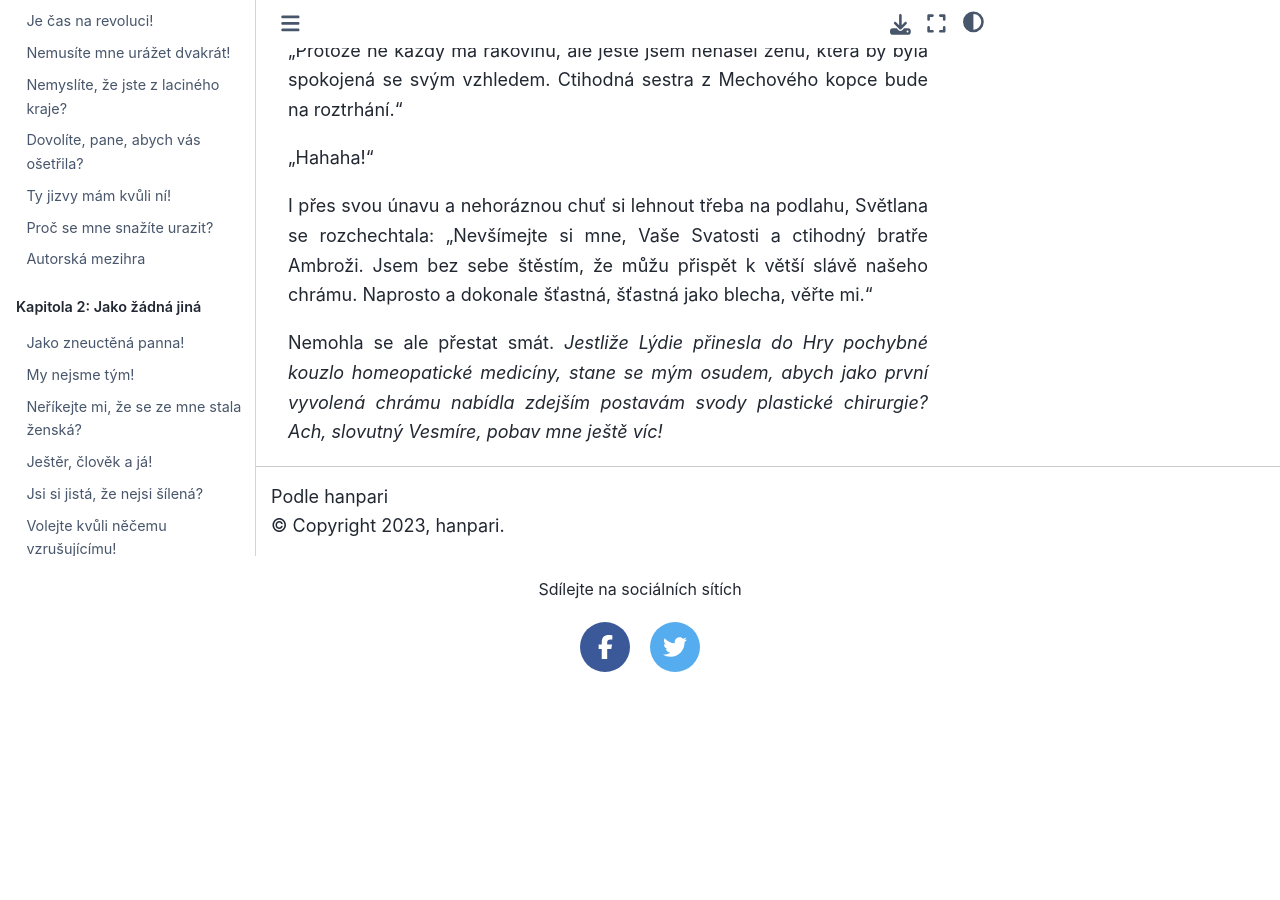
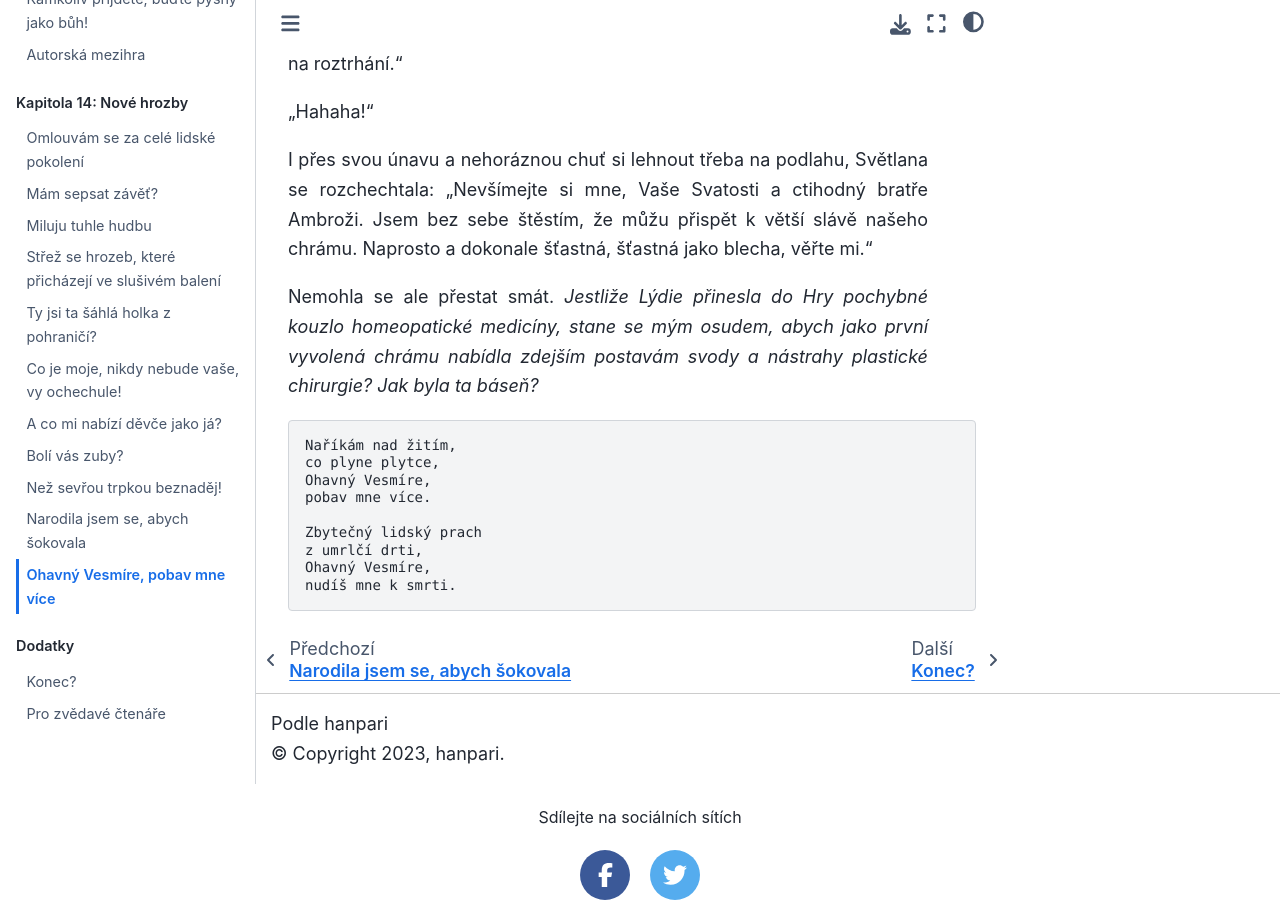
Before and after one commit to hanpari/sest-spolecniku, a Sphinx documentation site: the page built from source/sest_spolecniku/014-nove-hrozby/11.md, in a window 1280 px wide and 900 px high, scrolled down 9850 px. Built offline with Sphinx 7.4.7 and the Sphinx Book theme 1.1.4, drawn with Linux system fonts in a browser that asks for light colours; pages that are not in the unit, such as notebooks, are missing from menus; before the commit the page ends 10522 px from its top, so only the background shows below that; some of the changed text lies outside the part shown.

Commit message:
Pobav mne vice

```diff
--- a/source/sest_spolecniku/014-nove-hrozby/11.md
+++ b/source/sest_spolecniku/014-nove-hrozby/11.md
@@ -1,4 +1,4 @@
-# Ach, slovutný Vesmíre, pobav mne ještě víc
+# Ohavný Vesmíre, pobav mne více
 
 "Při vší úctě, při vší povinné úctě, kterou mi řád ukládá, abych choval k vašemu stolci, Vaše Svatosti, přesně při téhle úctě, Vaše Svatosti, ani o chloupek víc, já, jako zástupce chrámové rady, prohlašuji, se všemi důsledky a pod světlem naší sladké paní Lady, že jste se naprosto a dokonale zbláznil!"
 
@@ -222,4 +222,16 @@ Velekněz se zamračil: "Jakže? Važ slova!"
 
 I přes svou únavu a nehoráznou chuť si lehnout třeba na podlahu, Světlana se rozchechtala: "Nevšímejte si mne, Vaše Svatosti a ctihodný bratře Ambroži. Jsem bez sebe štěstím, že můžu přispět k větší slávě našeho chrámu. Naprosto  a dokonale šťastná, šťastná jako blecha, věřte mi."
 
-Nemohla se ale přestat smát. *Jestliže Lýdie přinesla do Hry pochybné kouzlo homeopatické medicíny, stane se mým osudem, abych jako první vyvolená chrámu nabídla zdejším postavám svody plastické chirurgie? Ach, slovutný Vesmíre, pobav mne ještě víc!*
+Nemohla se ale přestat smát. *Jestliže Lýdie přinesla do Hry pochybné kouzlo homeopatické medicíny, stane se mým osudem, abych jako první vyvolená chrámu nabídla zdejším postavám svody a nástrahy plastické chirurgie? Jak byla ta báseň?*
+
+
+
+    Naříkám nad žitím,
+    co plyne plytce,
+    Ohavný Vesmíre,
+    pobav mne více.
+
+    Zbytečný lidský prach
+    z umrlčí drti,
+    Ohavný Vesmíre,
+    nudíš mne k smrti.
```
Also changed, not shown: source/index.rst (+5 -4 lines), source/sest_spolecniku/014-nove-hrozby/08.md (+1 -1 lines), source/sest_spolecniku/014-nove-hrozby/09.md (+7 -5 lines), source/sest_spolecniku/pokracovani.md (+1 -1 lines).
